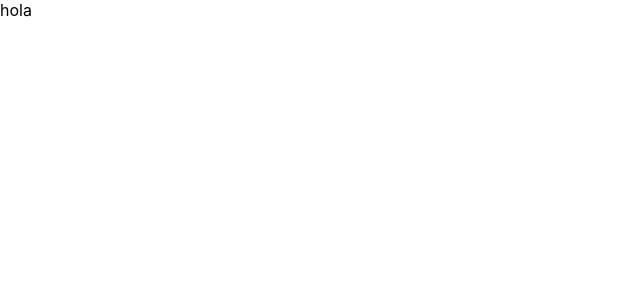
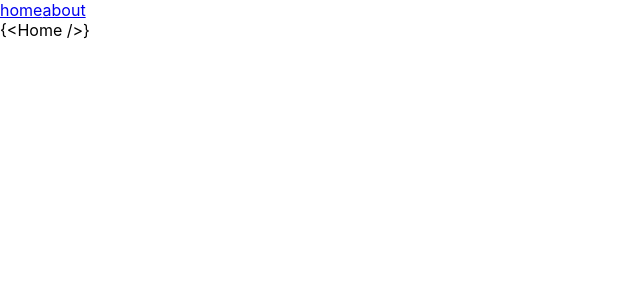
Before and after one commit to AlexSuarezRodriguez/Assesment_front-end, a React (Create React App) app: page / in a window 1280 px wide. Shown: the top 300 px of the page, without its empty margins (0-640 px from the left). Built offline with nearby package versions, Linux system fonts and the light colour scheme.

Commit message:
manejo de navbar sin estilos aun

```diff
--- a/src/App.jsx
+++ b/src/App.jsx
@@ -1,7 +1,8 @@
+import Mainrouter from "./components/MainRouter";
 
 function App() {
   return (
-    <div>hola</div>
+    <Mainrouter/>
   );
 }
 
--- a/src/components/MainRouter/index.jsx
+++ b/src/components/MainRouter/index.jsx
@@ -10,7 +10,7 @@ function Mainrouter () {
       <Routes>
         <Route path={HOME_ROUTE} element="{<Home />} "/>
         <Route path={PRODUCT_DETAILS} element="{<CreatePerson />}" />
-        <Route path={ABOUT} element="{}" />
+        <Route path={ABOUT} element="{alexander}" />
       </Routes>
     </BrowserRouter>
   );
--- a/src/components/NavBar/index.jsx
+++ b/src/components/NavBar/index.jsx
@@ -1,9 +1,14 @@
 import React from 'react'
+import { NavLink } from "react-router-dom"
+import {HOME_ROUTE, ABOUT} from "../../Constants/Routes"
 
-function index  ()  {
+function NavBar  ()  {
   return (
-    <div>index</div>
+    <nav>
+      <NavLink to={HOME_ROUTE}>home</NavLink>
+      <NavLink to={ABOUT}>about</NavLink>
+    </nav>
   )
 }
 
-export default index
+export default NavBar
```
